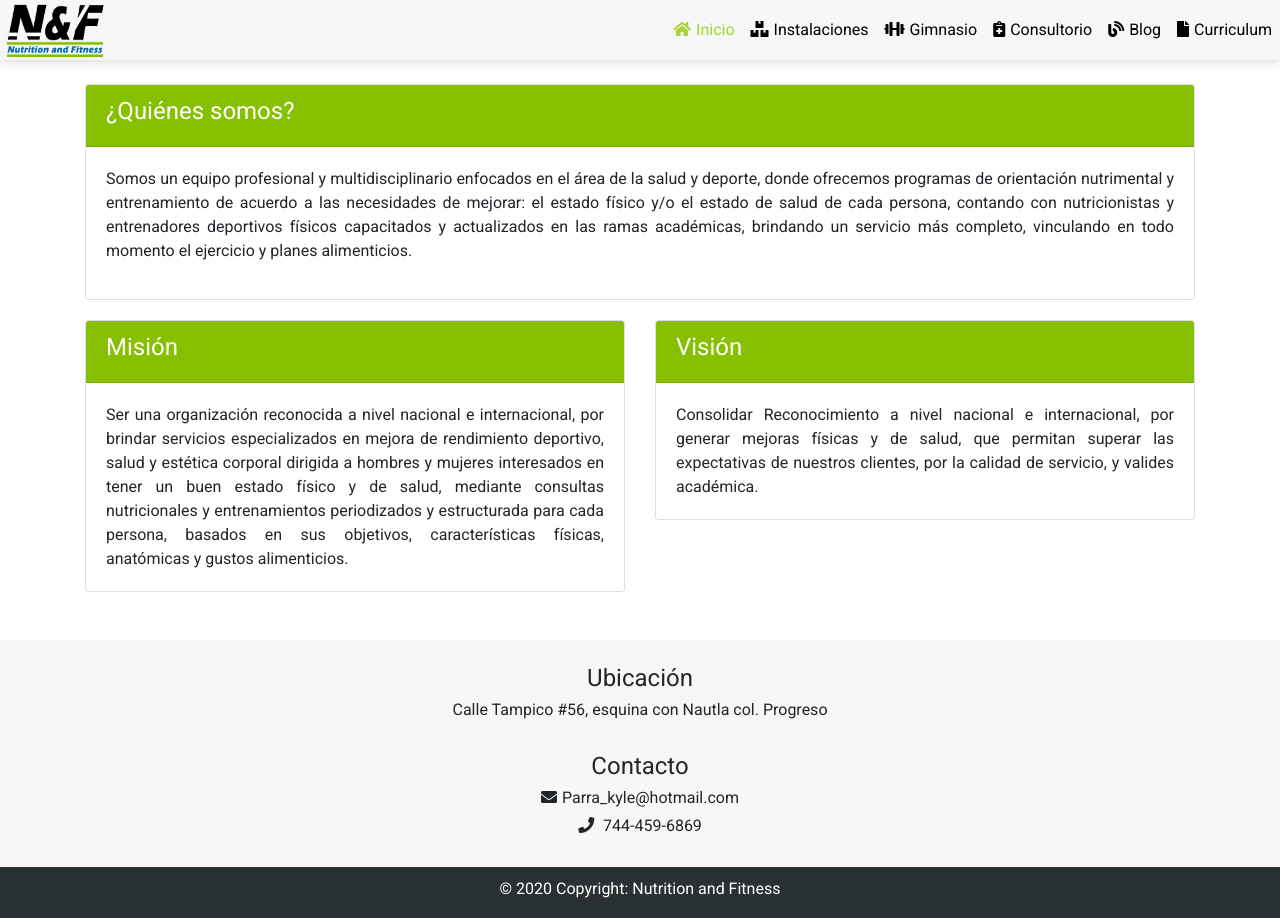
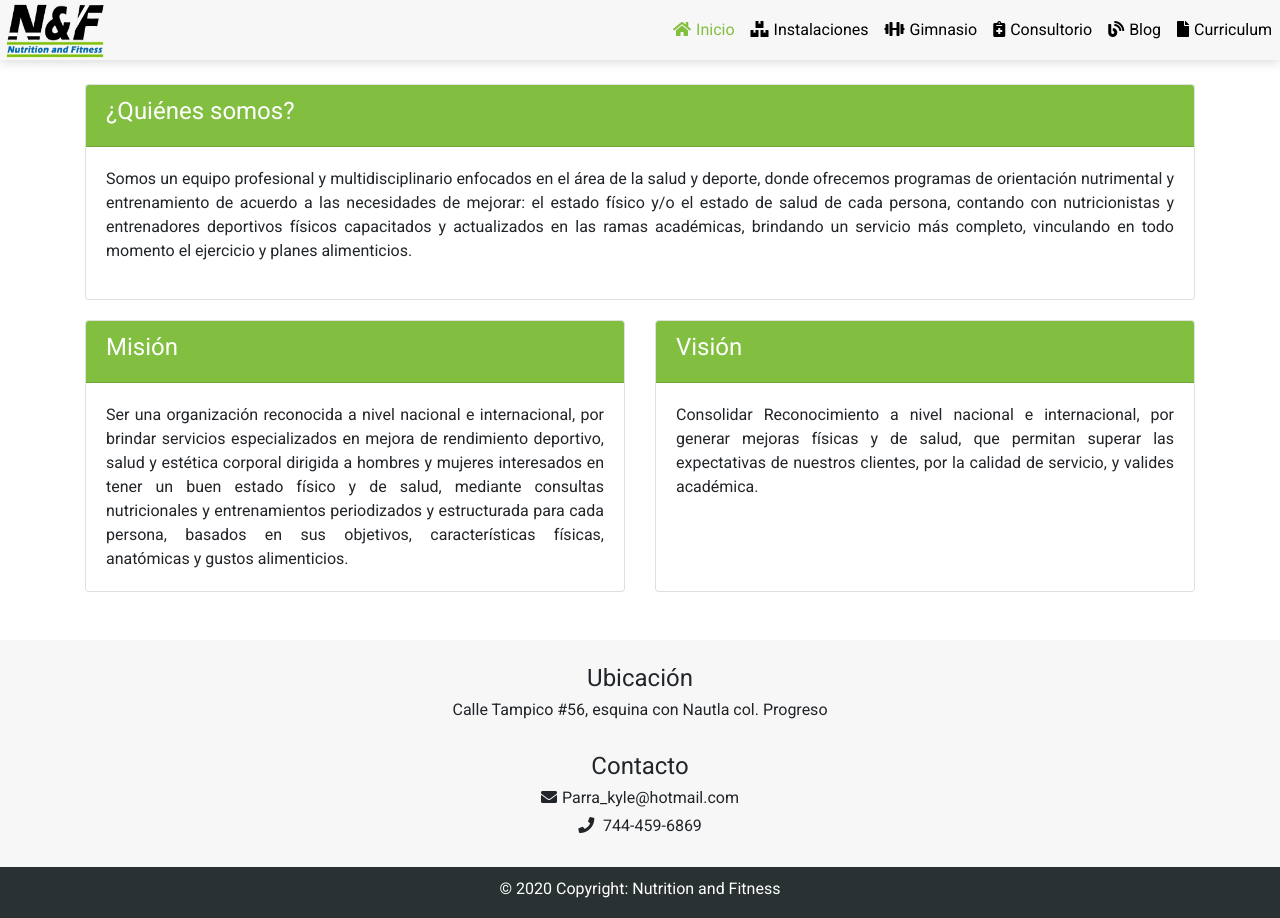
Before and after one commit to a-diaz-c/Nutrition-and-fitness, an Angular app: page /#/inicio in a window 1280 px wide. Built offline with nearby package versions, Linux system fonts and the light colour scheme.

Commit message:
Tonalidad del color verde modificado

```diff
--- a/src/app/components/inicio/inicio.component.html
+++ b/src/app/components/inicio/inicio.component.html
@@ -16,27 +16,24 @@
     </div>
   </div>
 
-  <div class="row">
-    <div class="col-sm-6 m-top-20">
+  <div class="card-deck m-top-20">
     <div class="card">
       <div class="card-header bg-green">
         <h4 class="c-white">Misión</h4>
       </div>
       <div class="card-body">
         <p class="card-text text-justify">
-            Ser una organización reconocida a nivel nacional e internacional,
-            por brindar servicios especializados en mejora de rendimiento
-            deportivo, salud y estética corporal dirigida a hombres y mujeres
-            interesados en tener un buen estado físico y de salud, mediante
-            consultas nutricionales y entrenamientos periodizados y estructurada
-            para cada persona, basados en sus objetivos, características
-            físicas, anatómicas y gustos alimenticios.
+          Ser una organización reconocida a nivel nacional e internacional, por
+          brindar servicios especializados en mejora de rendimiento deportivo,
+          salud y estética corporal dirigida a hombres y mujeres interesados en
+          tener un buen estado físico y de salud, mediante consultas
+          nutricionales y entrenamientos periodizados y estructurada para cada
+          persona, basados en sus objetivos, características físicas, anatómicas
+          y gustos alimenticios.
         </p>
       </div>
     </div>
-    </div>
 
-    <div class="col-sm-6 m-top-20">
     <div class="card">
       <div class="card-header bg-green">
         <h4 class="c-white">Visión</h4>
@@ -51,5 +48,4 @@
       </div>
     </div>
   </div>
-  </div>
 </article>
--- a/src/styles.css
+++ b/src/styles.css
@@ -27,7 +27,7 @@ a {
 }
 
 .link-active {
-  color: rgb(166, 211, 55) !important;
+  color: #82bf40 !important;
 }
 
 .max-width {
@@ -46,7 +46,7 @@ a {
 }
 
 .bg-green {
-  background-color: rgb(134, 192, 1);
+  background-color: #82bf40;
 }
 
 /*****************************************
@@ -98,7 +98,7 @@ a {
 }
 
 #header nav a:hover {
-  color: rgb(166, 211, 55);
+  color: #82bf40;
   text-decoration: none;
 }
 
```
Lines whose indentation alone changed are shown as unchanged.
